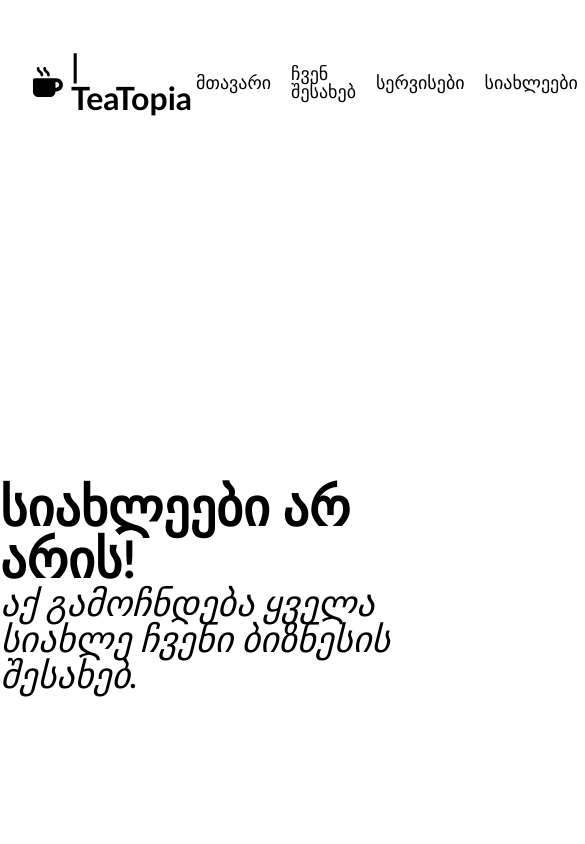
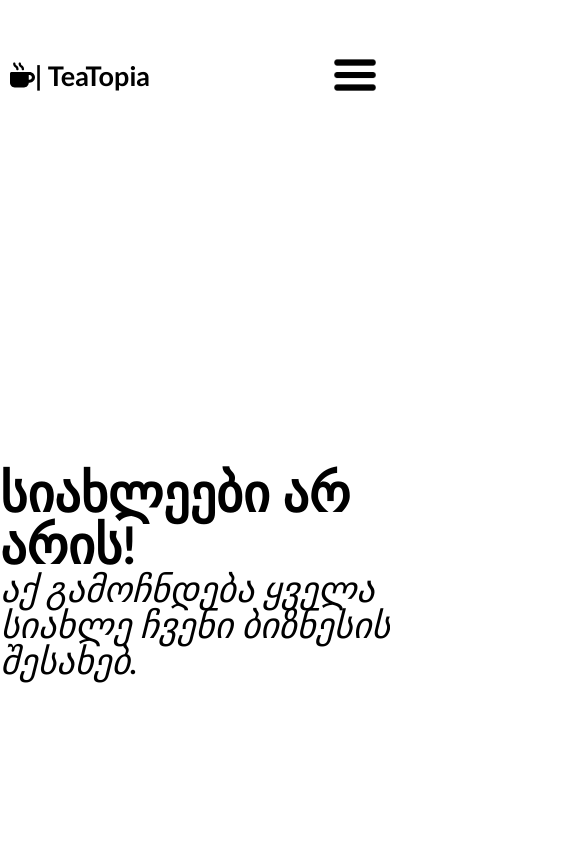
Before and after one commit to GI000000/finalProject, a plain HTML site: page pages/news.html in a window 390 px wide. Shown: the top 844 px of the page, 585 px wide, since content can reach past the window. Drawn offline with Linux system fonts and the light colour scheme.

Commit message:
completed working on news page responsive styles

```diff
--- a/pages/news.html
+++ b/pages/news.html
@@ -27,6 +27,7 @@
             </svg>
             </label>
         </form>
+        <img src="../assets/burger-bar.png" alt="burger bar image" class="burger-bar">
     </header>
     <main>
         <h1>სიახლეები არ არის!</h1>
--- a/styles/news.css
+++ b/styles/news.css
@@ -42,6 +42,9 @@ header {
 label {
     cursor: pointer;
 }
+.burger-bar {
+    display: none;
+}
 main {
     height: 100vh;
     display: flex;
@@ -61,3 +64,35 @@ footer {
 footer p {
     padding: 40px;
 }
+@media (max-width: 992px) {
+    header {
+        margin: 50px 10px;
+    }
+    .header-icon-wrap svg {
+        width: 25px;
+    }
+    .header-icon-wrap h1 {
+        font-size: 27px;
+    }
+    .header-navbar {
+        gap: 10px;
+    }
+    .header-navbar a {
+        font-size: 14px;
+    }
+}
+@media (max-width: 768px) {
+    .header-navbar {
+        display: none;
+    }
+    .burger-bar {
+        width: 50px;
+        aspect-ratio: 1/1;
+        display: block;
+    }
+}
+@media (max-width: 576px) {
+    header form {
+        display: none;
+    }
+}
```
